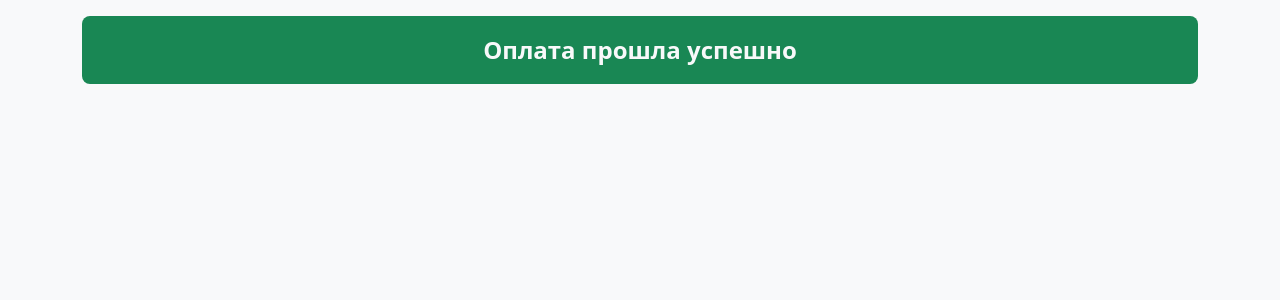
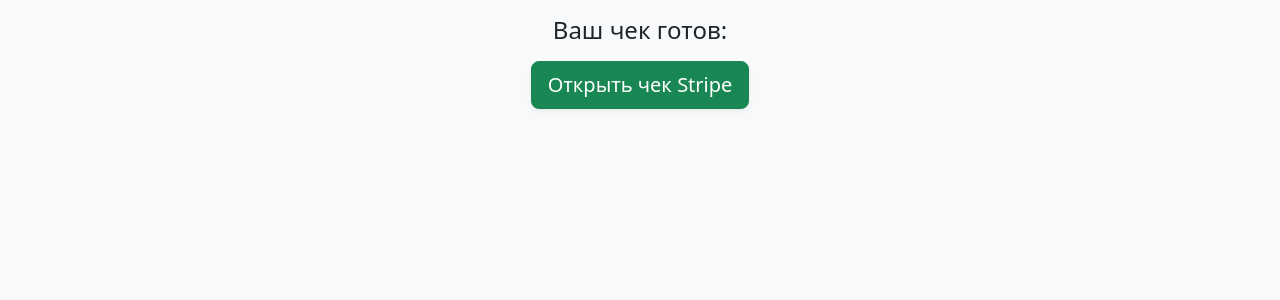
Before and after one commit to MKobra/stripe_test, a Django app: template templates/success.html in a window 1280 px wide. Shown: the part 68-368 px from the top of the page. Run offline with Django 5.2, Linux system fonts and the light colour scheme; the template is opened without the code that fills it: values that come from a table or form of the project are taken from there, others are empty; tables that the repository leaves empty hold one stand-in row (values such as "Sample post"); some libraries are stand-ins or nearby versions.

Commit message:
Разделил id покупок + добавил квитанцию

```diff
--- a/Stripetest/urls.py
+++ b/Stripetest/urls.py
@@ -1,6 +1,6 @@
 from django.shortcuts import render
 from django.urls import path
-from stripeApp.views.intent_views import shop_page, CreateOrderView, item_detail
+from stripeApp.views.intent_views import shop_page, CreateOrderView, item_detail, success_page
 from stripeApp.views.session_views import buy_by_id
 from django.contrib import admin
 
@@ -11,7 +11,7 @@
     path('', shop_page, name='shop'),
     path('api/create-order/', CreateOrderView.as_view(), name='api_create_order'),
     path('api/webhook/', stripe_webhook_view, name='stripe_webhook'),
-    path('success/', lambda request: render(request, 'success.html'), name='success'),
+    path('success/<int:order_id>/', success_page, name='success_page'),
     path('item/<int:id>/', item_detail, name='item_detail'),
     path('buy/<int:id>/', buy_by_id, name='buy_by_id'),
 ]
--- a/static/shop.js
+++ b/static/shop.js
@@ -137,7 +137,7 @@
             const result = await stripe.confirmPayment({
                 elements,
                 confirmParams: {
-                    return_url: window.location.origin + "/success/"
+                    return_url: window.location.origin + `/success/${data.order_id}/`
                 }
             });
             if (result.error) alert(result.error.message);
--- a/static/single_pay.js
+++ b/static/single_pay.js
@@ -30,7 +30,7 @@
         const result = await stripe.confirmPayment({
             elements,
             confirmParams: {
-                return_url: window.location.origin + "/success/"
+                return_url: window.location.origin + `/success/${data.order_id}/`
             }
         });
 
--- a/stripeApp/admin.py
+++ b/stripeApp/admin.py
@@ -16,7 +16,7 @@
 @admin.register(Order)
 class OrderAdmin(admin.ModelAdmin):
     inlines = [OrderItemInline]
-    list_display = ("id", "created_at", "total_price")
+    list_display = ("id", "created_at", "total_price", "receipt")
 
 @admin.register(Tax)
 class TaxAdmin(admin.ModelAdmin):
--- a/stripeApp/models/orders.py
+++ b/stripeApp/models/orders.py
@@ -21,6 +21,8 @@
     intent_id = models.CharField(max_length=255, blank=True, null=True, default=None)
     tax = models.ForeignKey(Tax, on_delete=models.SET_NULL, null=True, blank=True)
     discount = models.ForeignKey(Discount, on_delete=models.SET_NULL, null=True, blank=True)
+    receipt = models.TextField(blank=True, null=True)
+    session_id = models.CharField(max_length=255, blank=True, null=True)
 
     def total_price(self):
         return sum(i.total_price() for i in self.order_items.all())
--- a/stripeApp/views/session_views.py
+++ b/stripeApp/views/session_views.py
@@ -41,11 +41,11 @@
         discounts=discounts,
         mode='payment',
         metadata={'order_id': order.id},
-        success_url=request.build_absolute_uri('/success/'),
+        success_url=request.build_absolute_uri(f'/success/{order.id}/'),
         cancel_url=request.build_absolute_uri('/')
     )
 
-    order.intent_id = session.id
+    order.session_id = session.id
     order.save()
 
     return redirect(session.url, status=303)
--- a/templates/success.html
+++ b/templates/success.html
@@ -3,5 +3,33 @@
 {% block title %}Магазин{% endblock %}
 
 {% block content %}
-<p class="text-success fw-bold text-light text-center fs-4 bg-success p-3 rounded-3">Оплата прошла успешно</p>
+
+<div class="row justify-content-center">
+    <div class="col-md-8 text-center">
+
+        {% if order.intent_id %}
+            {% if order.receipt %}
+                <h4 class="mb-3">Ваш чек готов:</h4>
+                <a href="{{ order.receipt }}" target="_blank" class="btn btn-success btn-lg shadow-sm">
+                    Открыть чек Stripe
+                </a>
+            {% else %}
+                <div class="alert alert-info py-4 shadow-sm">
+                    <h5 class="alert-heading">Чек генерируется...</h5>
+                    <button onclick="window.location.reload();" class="btn btn-outline-primary mt-3">
+                        Обновить страницу
+                    </button>
+                </div>
+            {% endif %}
+
+        {% else %}
+            <div class="alert alert-success py-4 shadow-sm">
+                <h4 class="alert-heading mb-0">Оплата прошла успешно!</h4>
+                <p class="mt-2 mb-0 text-muted">Спасибо за ваш заказ.</p>
+            </div>
+        {% endif %}
+
+    </div>
+</div>
+
 {% endblock %}
```
Also changed, not shown: stripeApp/views/intent_views.py (+16 -2 lines), stripeApp/webhook.py (+16 -0 lines), stripeApp/migrations/0007_order_receipt.py (added), stripeApp/migrations/0008_order_session_id.py (added).
